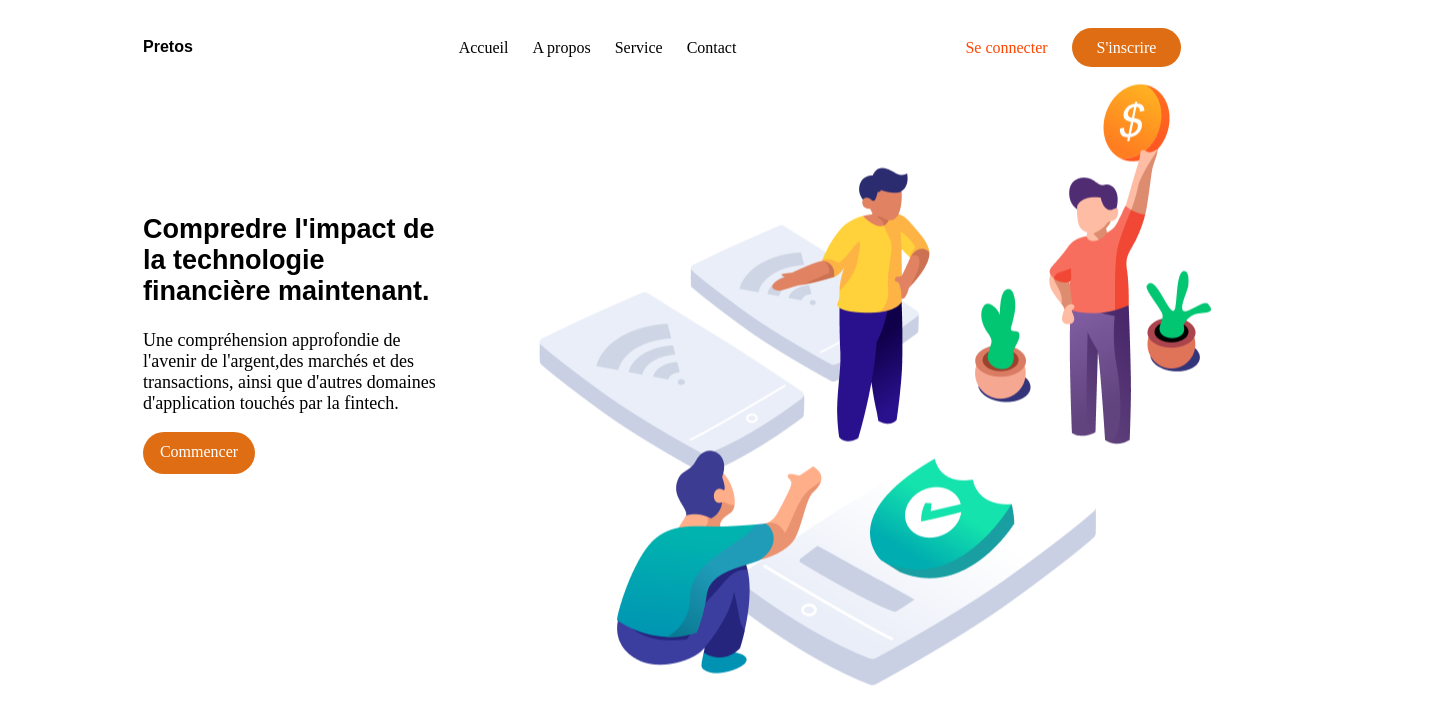
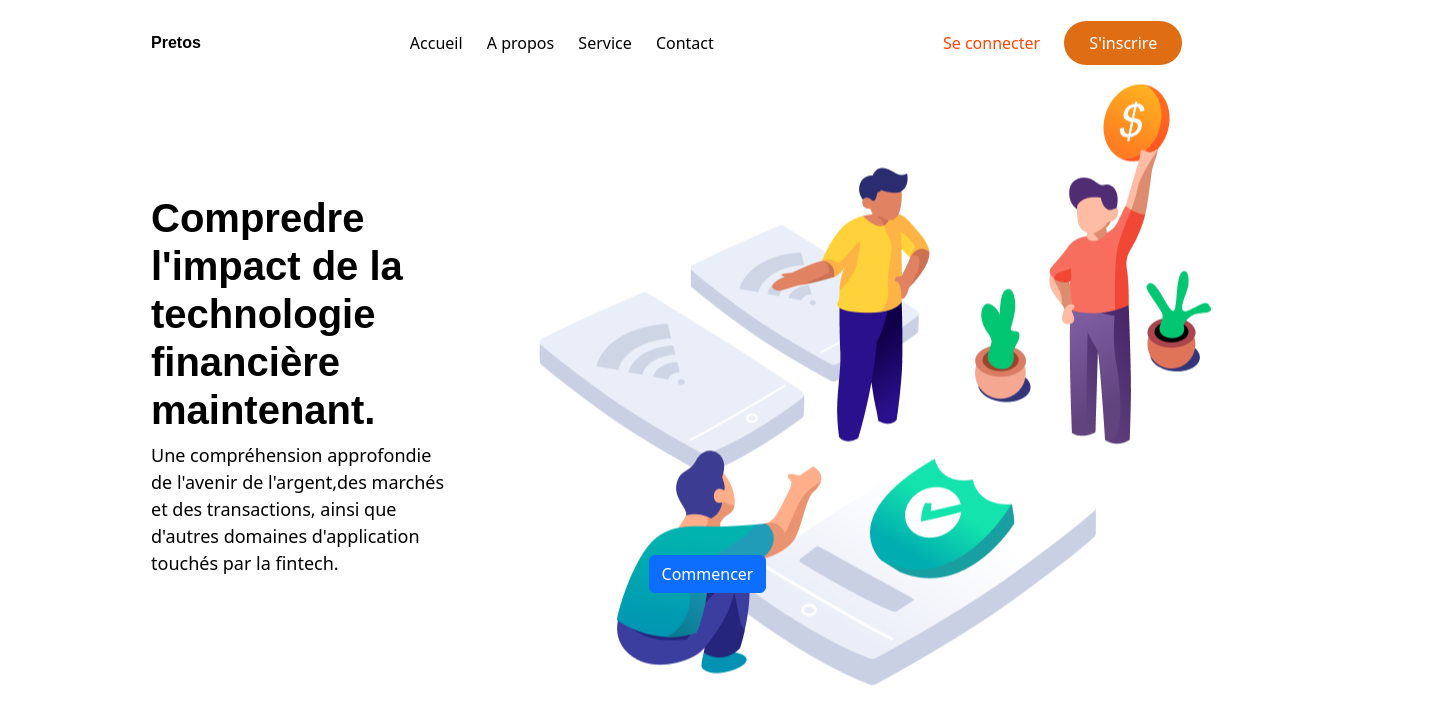
Before and after one commit to sang6froid/pretos, a plain HTML site: page index.html in a window 1280 px wide. Shown: the whole page, 1452 px wide, since content can reach past the window. Drawn offline with nearby package versions, Linux system fonts and the light colour scheme.

Commit message:
Update index.html

```diff
--- a/index.html
+++ b/index.html
@@ -3,11 +3,12 @@
 <head>
     <meta charset="UTF-8">
     <meta http-equiv="X-UA-Compatible" content="IE=edge">
+    <link href="https://cdn.jsdelivr.net/npm/bootstrap@5.3.2/dist/css/bootstrap.min.css" rel="stylesheet" integrity="sha384-T3c6CoIi6uLrA9TneNEoa7RxnatzjcDSCmG1MXxSR1GAsXEV/Dwwykc2MPK8M2HN" crossorigin="anonymous">
     <link rel="stylesheet" href="style.css">
     <meta name="viewport" content="width=device-width, initial-scale=1.0">
     <title>Petros</title>
 </head>
-<body>
+<body  class="p-3 m-0 border-0 bd-example m-0 border-0">
 
 <nav>
 
@@ -32,25 +33,37 @@
         </li>
     </ul>
     <div class="myDiv">
-            <h1>Compredre l'impact de la
-            technologie financière
-            maintenant.</h1>
+            <h1 class="text-start">Compredre l'impact de la technologie financière maintenant.</h1>
+
             <p>Une compréhension approfondie de l'avenir de
             l'argent,des marchés et des transactions, ainsi
             que d'autres domaines d'application touchés
             par la fintech.</p>
             </div>
+
     <ul id="navbar2">
-                <li><a href="#"><div id="rcorners2">Commencer</div></a></li>
+        <div class="d-grid gap-2 col-6 mx-auto">
+            <div class="position-relative">
+                <div class="position-absolute bottom-0 start-50 translate-middle-x">
+
+            <li><a href="#">
+            <button class="btn btn-primary  " type="button">Commencer</button>
+            </a>
+        </li>
                  </ul>
+            </div>
+            </div>
+        </div>
+
     <div class="btn-toggle-container" role="button">
         <img src="hamburger.svg" alt="icone menu hamburger">
     </div>
+
 </nav>
 <li class="logo">
         <a href="">Pretos</a>
         </li>
-
+        <script src="https://cdn.jsdelivr.net/npm/bootstrap@5.3.2/dist/js/bootstrap.bundle.min.js" integrity="sha384-C6RzsynM9kWDrMNeT87bh95OGNyZPhcTNXj1NW7RuBCsyN/o0jlpcV8Qyq46cDfL" crossorigin="anonymous"></script>
 <script src="app.js"></script>
 </body>
 </html>
```
